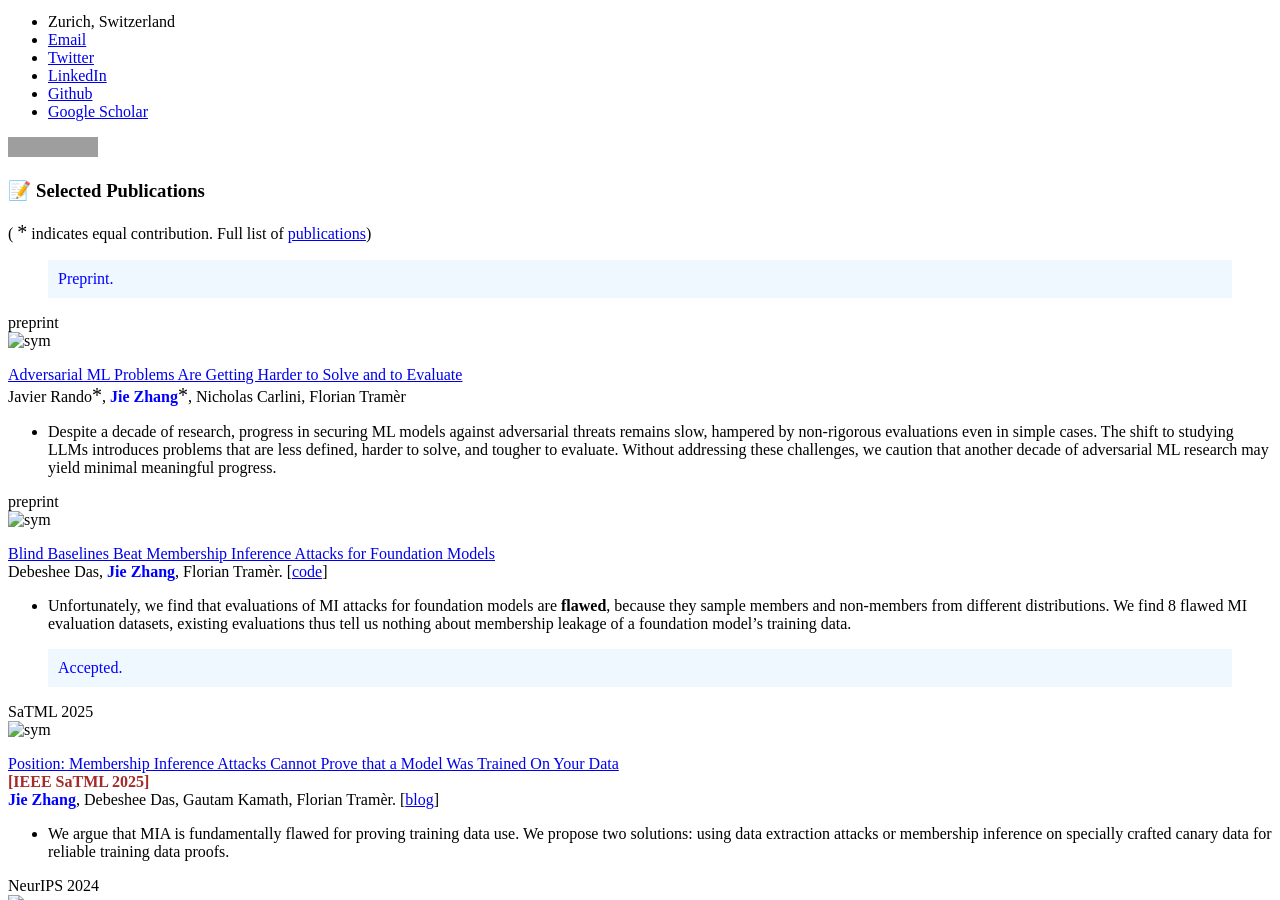
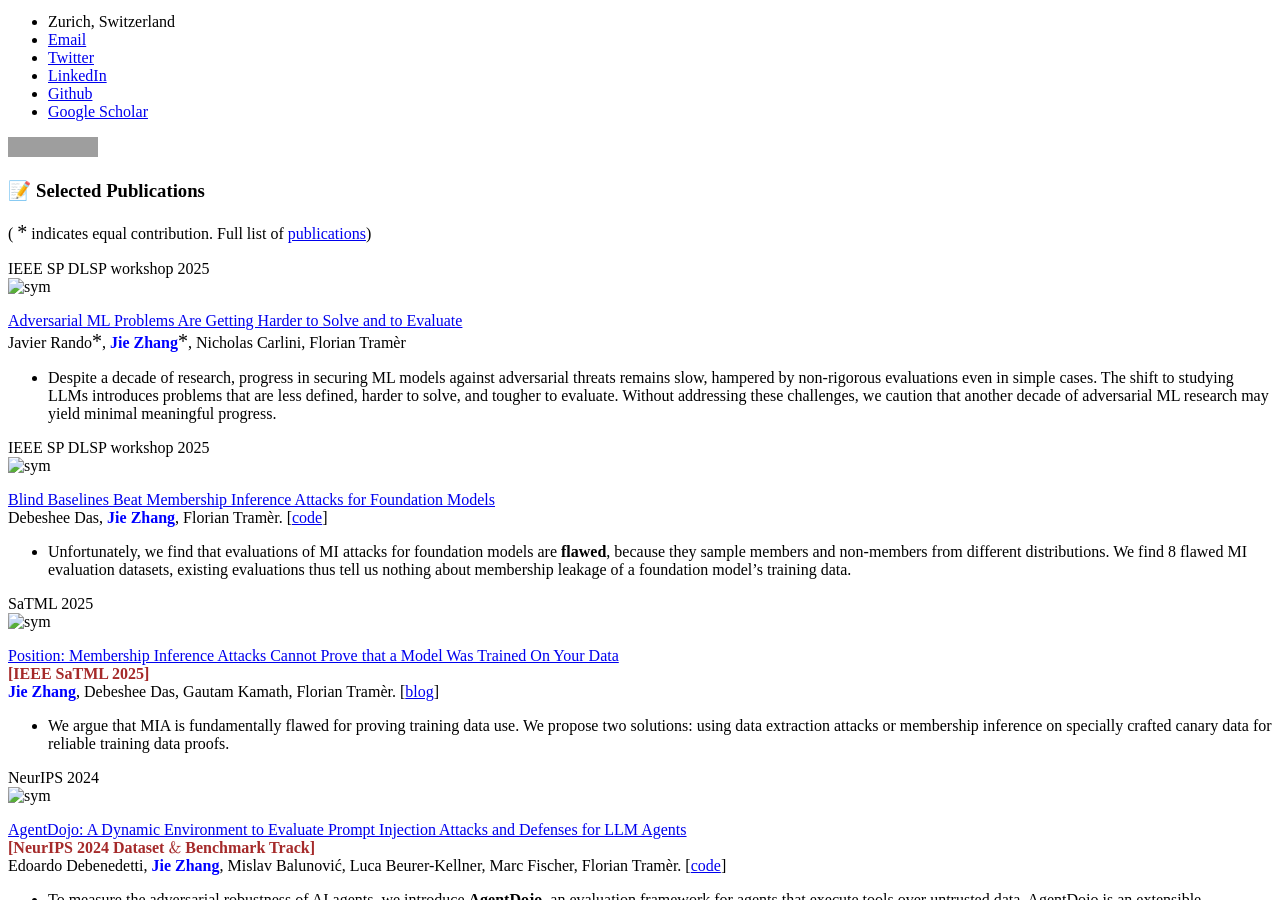
Before and after one commit to zj-jayzhang/zj-jayzhang.github.io, a Jekyll site: the page built from _pages/includes/pubs.md, in a window 1280 px wide and 900 px high, scrolled down 622 px. Built offline with Jekyll 4.4.1, drawn with Linux system fonts in a browser that asks for light colours; our own code applies the rules of GitHub Pages for plain Markdown files; formulas are drawn with MathJax 3; grey boxes are pictures that could not be loaded.

Commit message:
update papers

```diff
--- a/_pages/includes/pubs.md
+++ b/_pages/includes/pubs.md
@@ -36,20 +36,11 @@
 
 
 
-<blockquote style="font-size: 1em; color: blue; background-color: #f0f8ff; padding: 10px;">
+<!-- <blockquote style="font-size: 1em; color: blue; background-color: #f0f8ff; padding: 10px;">
 Preprint.
-</blockquote>
+</blockquote> -->
 <!-- Preprint -->
-<div class='paper-box'><div class='paper-box-image'><div><div class="badge">preprint</div><img src='images/advml.png' alt="sym" width="100%"></div></div>
-<div class='paper-box-text' markdown="1">
 
-[Adversarial ML Problems Are Getting Harder to Solve and to Evaluate](https://arxiv.org/abs/2502.02260) \\
-Javier Rando<span class="equal">*</span>, <span class="me">Jie Zhang</span><span class="equal">*</span>, Nicholas Carlini, Florian Tramèr
-
-- Despite a decade of research, progress in securing ML models against adversarial threats remains slow, hampered by non-rigorous evaluations even in simple cases. The shift to studying LLMs introduces problems that are less defined, harder to solve, and tougher to evaluate. Without addressing these challenges, we caution that another decade of adversarial ML research may yield minimal meaningful progress.
-
-</div>
-</div>
 
 
 <!-- <div class='paper-box'><div class='paper-box-image'><div><div class="badge">preprint</div><img src='images/attack.png' alt="sym" width="100%"></div></div>
@@ -66,7 +57,25 @@ Javier Rando<span class="equal">*</span>, <span class="me">Jie Zhang</span><span
 
 
 
-<div class='paper-box'><div class='paper-box-image'><div><div class="badge">preprint</div><img src='images/blind_mia.png' alt="sym" width="100%"></div></div>
+
+
+<!-- Accepted -->
+<!-- <blockquote style="font-size: 1em; color: blue; background-color: #f0f8ff; padding: 10px;">
+Accepted.
+</blockquote> -->
+
+<div class='paper-box'><div class='paper-box-image'><div><div class="badge">IEEE SP DLSP workshop 2025</div><img src='images/advml.png' alt="sym" width="100%"></div></div>
+<div class='paper-box-text' markdown="1">
+
+[Adversarial ML Problems Are Getting Harder to Solve and to Evaluate](https://arxiv.org/abs/2502.02260) \\
+Javier Rando<span class="equal">*</span>, <span class="me">Jie Zhang</span><span class="equal">*</span>, Nicholas Carlini, Florian Tramèr
+
+- Despite a decade of research, progress in securing ML models against adversarial threats remains slow, hampered by non-rigorous evaluations even in simple cases. The shift to studying LLMs introduces problems that are less defined, harder to solve, and tougher to evaluate. Without addressing these challenges, we caution that another decade of adversarial ML research may yield minimal meaningful progress.
+
+</div>
+</div>
+
+<div class='paper-box'><div class='paper-box-image'><div><div class="badge">IEEE SP DLSP workshop 2025</div><img src='images/blind_mia.png' alt="sym" width="100%"></div></div>
 <div class='paper-box-text' markdown="1">
 
 [Blind Baselines Beat Membership Inference Attacks for Foundation Models
@@ -79,15 +88,6 @@ datasets, existing evaluations thus tell us nothing about membership leakage of
 
 </div>
 </div>
-
-
-
-<!-- Accepted -->
-
-
-<blockquote style="font-size: 1em; color: blue; background-color: #f0f8ff; padding: 10px;">
-Accepted.
-</blockquote>
 
 <div class='paper-box'><div class='paper-box-image'><div><div class="badge">SaTML 2025</div><img src='images/position.png' alt="sym" width="100%"></div></div>
 <div class='paper-box-text' markdown="1">
```
Also changed, not shown: _pages/about.md (+3 -1 lines).
